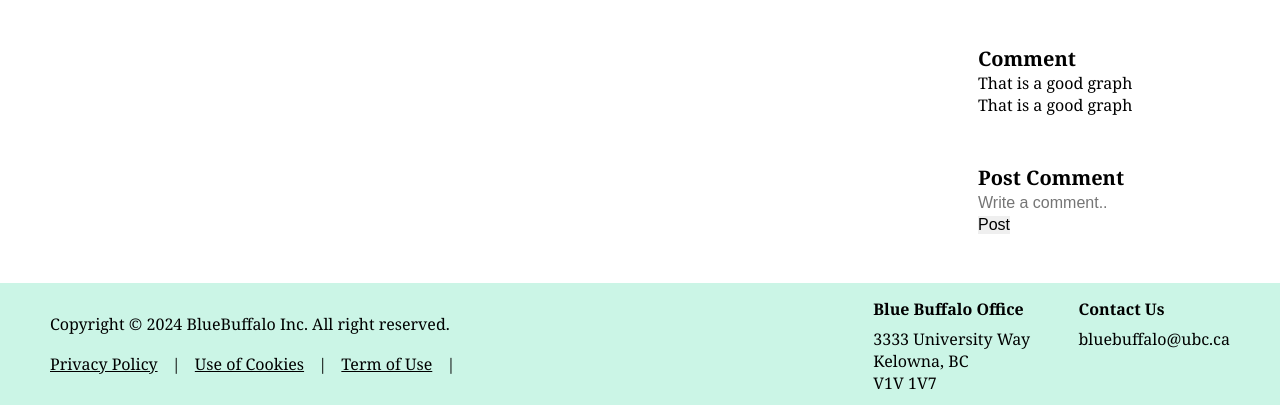
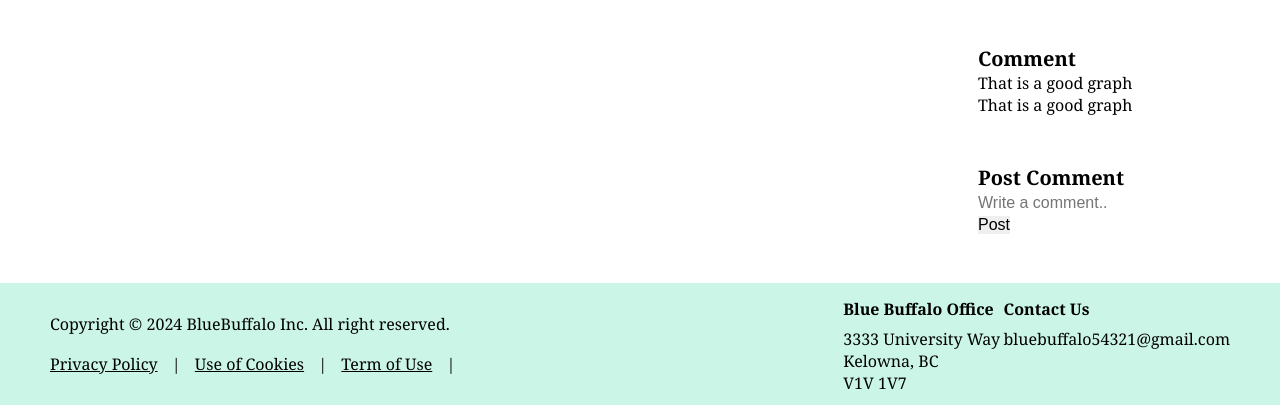
Before and after one commit to vol2468/bluebuffalo, a Flask app: page /dashboard in a window 1280 px wide. Shown: the part 915-1320 px from the top of the page. Run offline with Flask 2, Linux system fonts and the light colour scheme; data that the repository does not hold is empty.

Commit message:
modified the contact us

```diff
--- a/DashboardProject/static/css/header.css
+++ b/DashboardProject/static/css/header.css
@@ -60,7 +60,7 @@
 }
 #info {
     position: absolute;
-    right: 250px;
+    right: 280px;
     top: 15px;
 }
 #contact {
--- a/DashboardProject/templates/accountSetting.html
+++ b/DashboardProject/templates/accountSetting.html
@@ -62,7 +62,7 @@
             </div>
             <div id="contact">
                <p><strong>Contact Us</strong></p>
-               <p id="email">bluebuffalo@ubc.ca</p>
+               <p id="email">bluebuffalo54321@gmail.com</p>
             </div>
             </div>
          </footer>
--- a/DashboardProject/templates/analysis.html
+++ b/DashboardProject/templates/analysis.html
@@ -157,7 +157,7 @@
                     </div>
                     <div id="contact">
                         <p><strong>Contact Us</strong></p>
-                        <p id="email">bluebuffalo@ubc.ca</p>
+                        <p id="email">bluebuffalo54321@gmail.com</p>
                     </div>
                 </div>
             </footer>
--- a/DashboardProject/templates/footer.html
+++ b/DashboardProject/templates/footer.html
@@ -26,7 +26,7 @@
                 </div>
                 <div id="contact">
                     <p><strong>Contact Us</strong></p>
-                    <p id="email">bluebuffalo@ubc.ca</p>
+                    <p id="email">bluebuffalo54321@gmail.com</p>
                 </div>
             </div>
         </footer>
--- a/DashboardProject/templates/index.html
+++ b/DashboardProject/templates/index.html
@@ -257,7 +257,7 @@
               <p>
                 <strong>Contact Us</strong>
               </p>
-              <p id="email">bluebuffalo@ubc.ca</p>
+              <p id="email">bluebuffalo54321@gmail.com</p>
             </div>
           </div>
         </footer>
--- a/DashboardProject/templates/login.html
+++ b/DashboardProject/templates/login.html
@@ -50,7 +50,7 @@
          </div>
          <div id="contact">
             <p><strong>Contact Us</strong></p>
-            <p id="email">bluebuffalo@ubc.ca</p>
+            <p id="email">bluebuffalo54321@gmail.com</p>
          </div>
          </div>
       </footer>
--- a/DashboardProject/templates/map.html
+++ b/DashboardProject/templates/map.html
@@ -56,7 +56,7 @@
                 </div>
                 <div id="contact">
                     <p><strong>Contact Us</strong></p>
-                    <p id="email">bluebuffalo@ubc.ca</p>
+                    <p id="email">bluebuffalo54321@gmail.com</p>
                 </div>
             </div>
         </footer>
--- a/DashboardProject/templates/newAccount.html
+++ b/DashboardProject/templates/newAccount.html
@@ -52,7 +52,7 @@
                     </div>
                     <div id="contact">
                         <p><strong>Contact Us</strong></p>
-                        <p id="email">bluebuffalo@ubc.ca</p>
+                        <p id="email">bluebuffalo54321@gmail.com</p>
                     </div>
                 </div>
             </footer>
```
